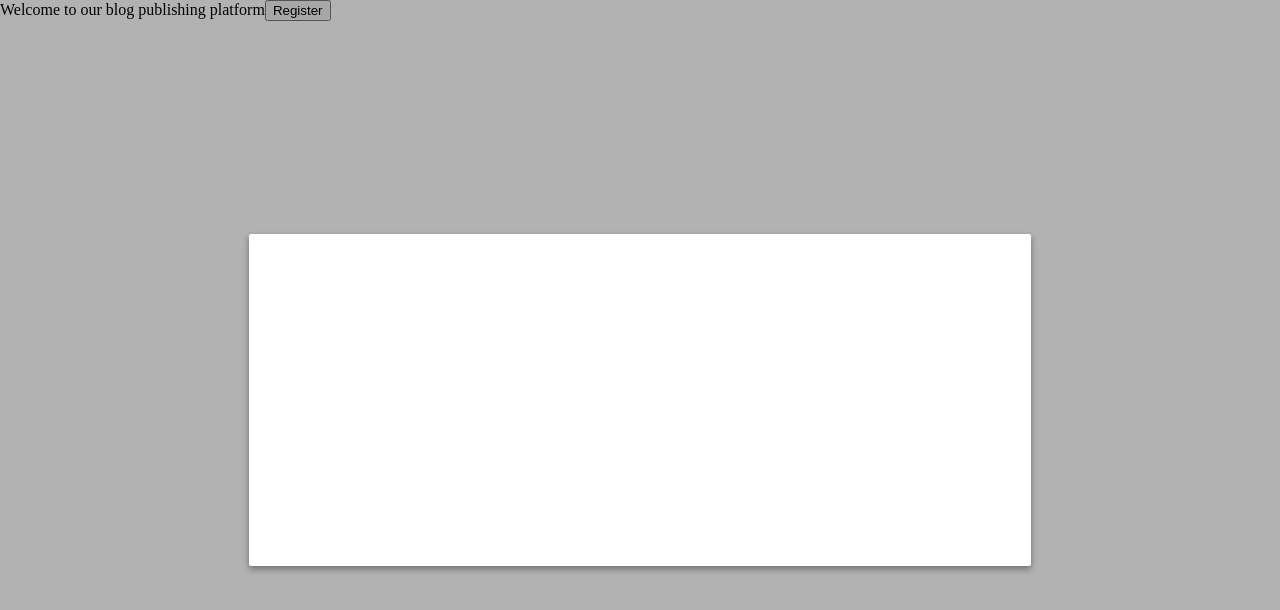
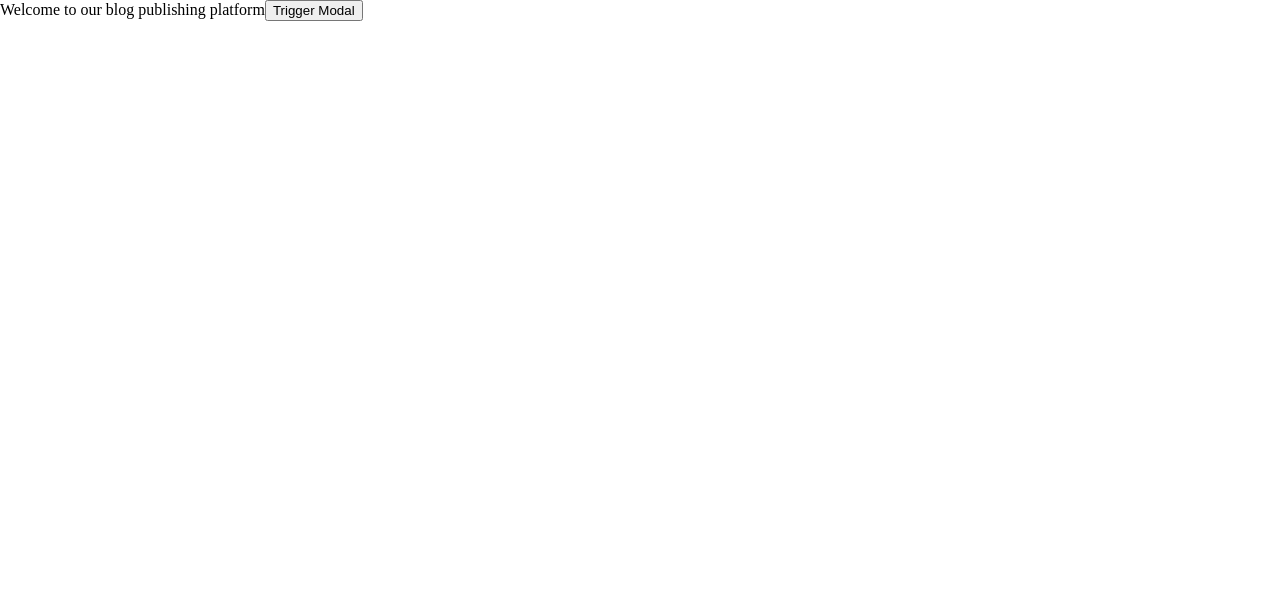
Before and after one commit to LABS-EU3/react_blog_frontend, a React (Create React App) app: page / in a window 1280 px wide. Shown: the top 610 px of the page. Built offline with nearby package versions, Linux system fonts and the light colour scheme.

Commit message:
Dummy button to trigger modal open & closed

```diff
--- a/src/App.js
+++ b/src/App.js
@@ -1,14 +1,19 @@
-import React, {useState} from "react";
+import React, { useState } from "react";
 import Modal from "./pages/Modal";
+import Register from "./pages/Register";
 
 function App() {
-  const [modalOpen, setModalOpen] = useState(true);
+  const [modalOpen, setModalOpen] = useState(false);
+
+  const handleControl = () => {
+    setModalOpen(!modalOpen);
+  };
 
   return (
     <div className="App">
       Welcome to our blog publishing platform
-      <button onClick={() => {setModalOpen(!modalOpen)}}>Register</button>
-      {modalOpen && <Modal />}
+      <button onClick={handleControl}>Trigger Modal</button>
+      {modalOpen && <Modal handleControl={handleControl} />}
     </div>
   );
 }
--- a/src/pages/Register.js
+++ b/src/pages/Register.js
@@ -26,5 +26,4 @@ function Register(props) {
     </div>
   );
 }
-
 export default connect(state=>state, {})(Register)
```
